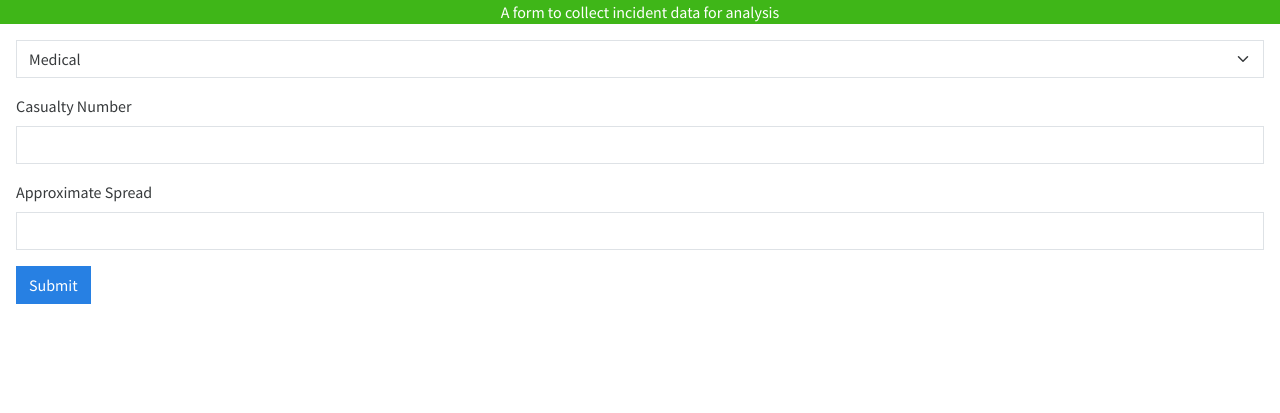
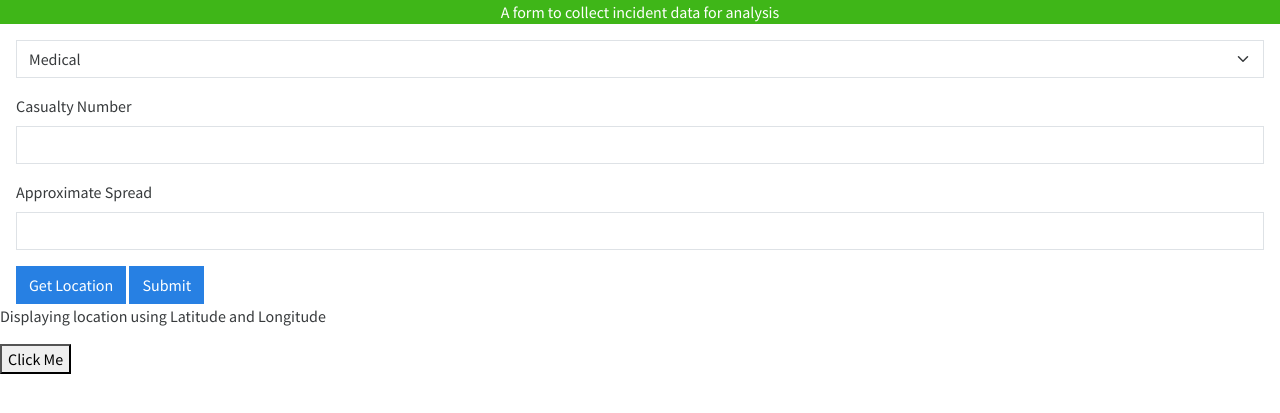
Before and after one commit to john-ngugi/EERS, a Django app: page /fc/field-collector/ in a window 1280 px wide. Shown: the top 413 px of the page. Run offline with Django 4.2, Linux system fonts and the light colour scheme; some libraries are stand-ins or nearby versions.

Commit message:
initial commit

```diff
--- a/static/js/main.js
+++ b/static/js/main.js
@@ -24,7 +24,7 @@ var redIcon = new L.Icon({
 // Get references to DOM elements
 const searchLocationInput=document.getElementById("search-location");
 const locationSubmit=document.getElementById("location-submit-btn");
-const form=document.getElementById("form");
+const form = document.getElementById("form");
 
 // Add an event listener to the form to handle form submission
 form.addEventListener("submit",(e)=>{
--- a/templates/collectorapp/collector.html
+++ b/templates/collectorapp/collector.html
@@ -8,6 +8,18 @@
     <!-- Bootstrap core CSS -->
 <!-- Link to an external Bootstrap CSS file from the static directory -->
 <link href="{% static 'css/bootstrap.min.css' %}" rel="stylesheet">
+
+<!-- Link to an external Leaflet CSS file from an external source -->
+<link rel="stylesheet" href="https://unpkg.com/leaflet@1.9.4/dist/leaflet.css"
+integrity="sha256-p4NxAoJBhIIN+hmNHrzRCf9tD/miZyoHS5obTRR9BMY="
+crossorigin=""/>
+<!-- Include the Leaflet JavaScript library from an external source -->
+<script src="https://unpkg.com/leaflet@1.9.4/dist/leaflet.js"
+integrity="sha256-20nQCchB9co0qIjJZRGuk2/Z9VM+kNiyxNV1lvTlZBo="
+crossorigin=""></script>
+<!-- Include the Chart.js JavaScript library from an external source -->
+<script src="https://cdn.jsdelivr.net/npm/chart.js"></script>
+
 
 </head>
 <body>
@@ -38,14 +50,68 @@
                     <label for="spread-radius-input" class="form-label">Approximate Spread</label>
                     <input type="number" class="form-control" id="spread-radius-input">
                   </div>
+                <button type="button" class="btn btn-primary " id="get-location-bton">Get Location</button>
                 <button type="submit" class="btn btn-primary">Submit</button>
 
 
 
         </form>
 
+    </div>
 
-    </div>
+    <p>Displaying location using Latitude and Longitude</p>
+
+    <button class="geeks" onclick="getlocation()">
+        Click Me
+    </button>
+    <p id="demo1"></p>
+
+    <script>
+        let variable1 = document.getElementById("demo1");
+        function getlocation() {
+            navigator.geolocation.getCurrentPosition(showLoc);
+        }
+        function showLoc(pos) {
+            variable1.innerHTML =
+                "Latitude: " +
+                pos.coords.latitude +
+                "<br>Longitude: " +
+                pos.coords.longitude;
+        }
+    </script>
+    <script>
+        const getLocationBtn = document.getElementById("get-location-bton");
+var coordis = [];
+
+
+
+getLocationBtn.addEventListener('click',()=>{
+    console.log('getting location.');
+    if (navigator.geolocation) {
+     navigator.geolocation.getCurrentPosition((position)=>{
+        console.log('calculating');
+        coordis.push([position.coords.latitude, position.coords.longitude]);
+        console.log('coordinates are: ', coordis);
+
+     });
+
+    } else {
+      getLocationBtn.innerHTML = "Geolocation is not supported by this browser.";
+    }
+  }
+)
+
+function showPosition(position) {
+    // x.innerHTML = "Latitude: " + position.coords.latitude +
+    // "<br>Longitude: " + position.coords.longitude;
+    // coords.push(position.coords.latitude);
+    // coords.push(position.coords.longitude);
+
+    coords.push([position.coords.latitude, position.coords.longitude]);
+    console.log('coordinates are: ', coords);
+
+  }
+    </script>
 
 </body>
 </html>
```
